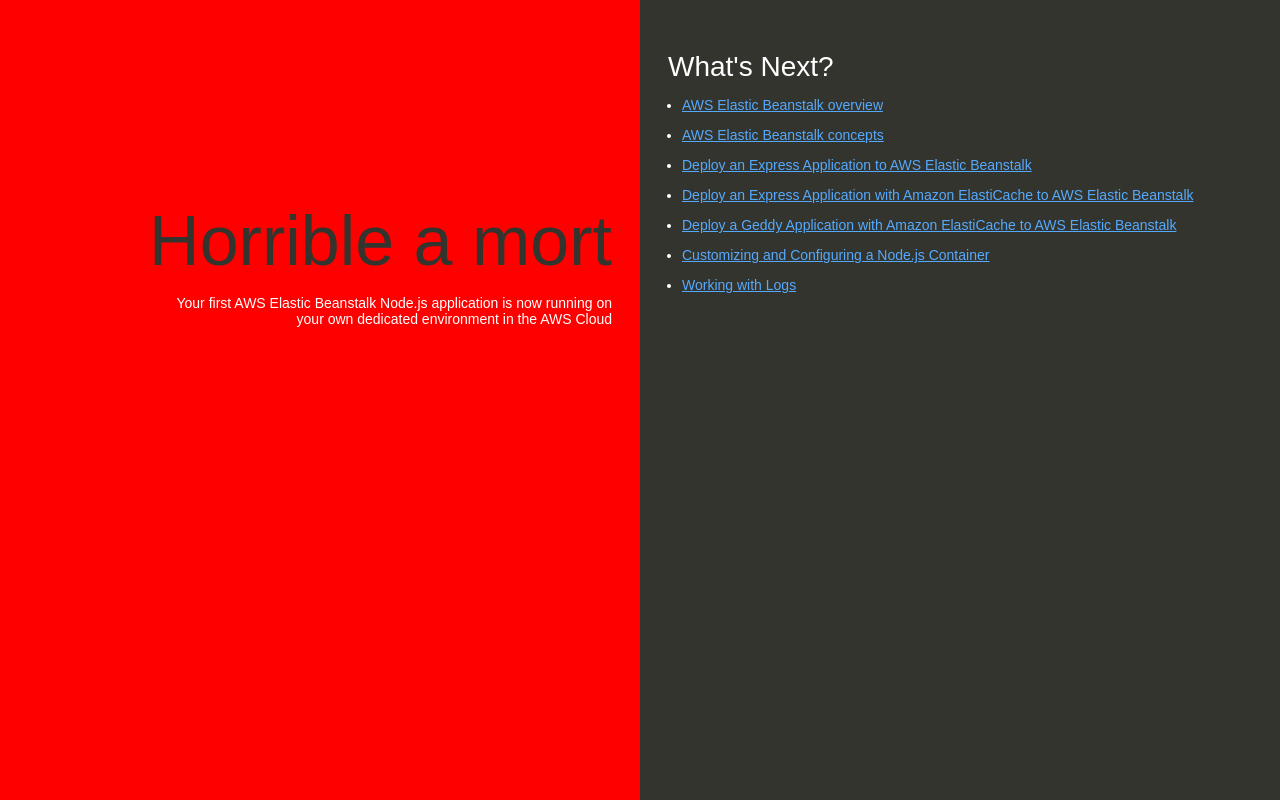
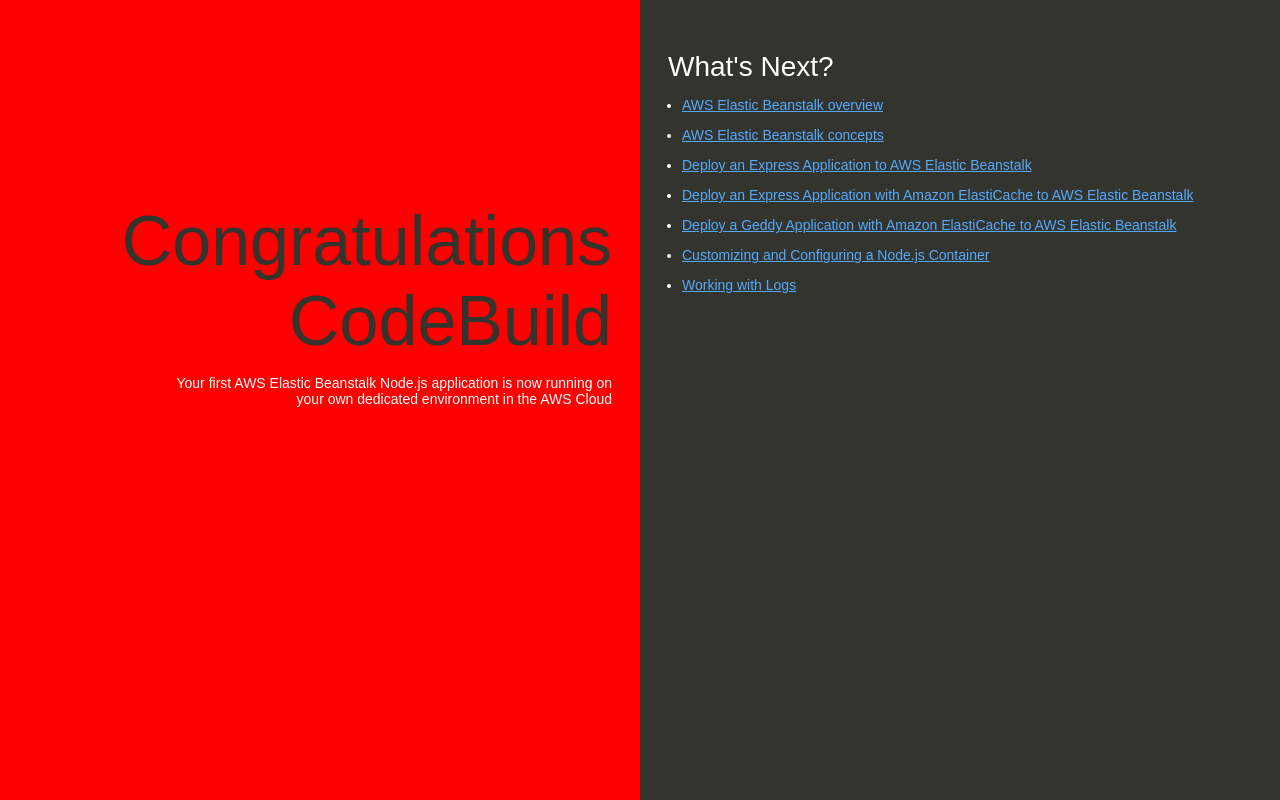
Before and after one commit to juniortemgoua01/my-nodejs-app, a website: page index.html in a window 1280 px wide. Drawn offline with Linux system fonts and the light colour scheme.

Commit message:
Update index.html

```diff
--- a/index.html
+++ b/index.html
@@ -74,7 +74,7 @@
   </head>
   <body>
     <div class="textColumn">
-      <h1>Horrible a mort</h1>
+      <h1>Congratulations CodeBuild</h1>
       <p>Your first AWS Elastic Beanstalk Node.js application is now running on your own dedicated environment in the AWS Cloud</p>
     </div>
     <div class="linksColumn">
```
